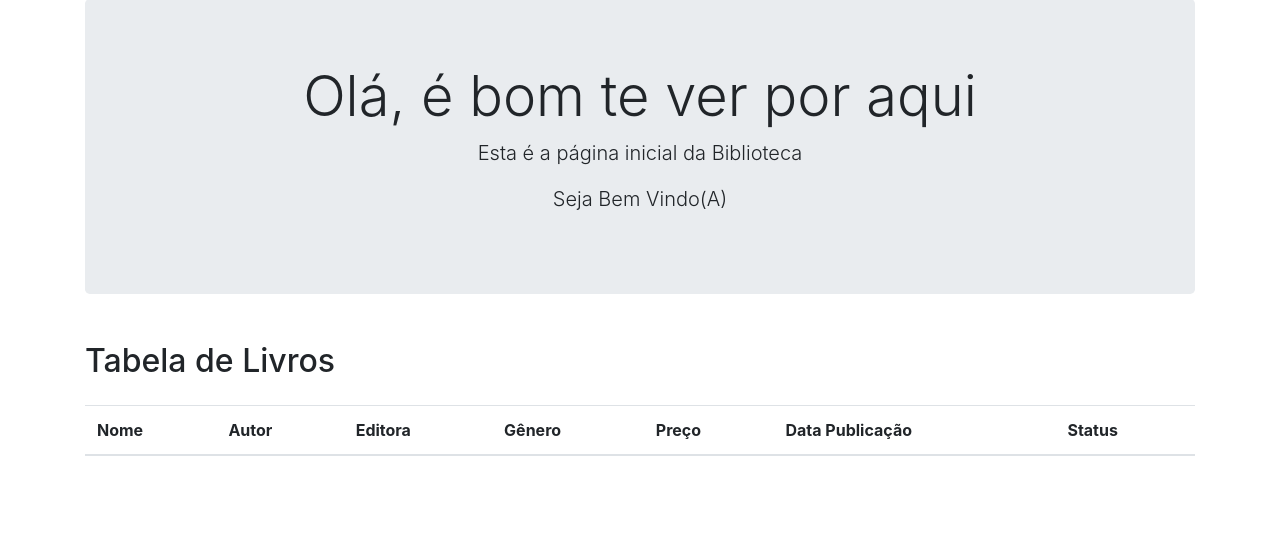
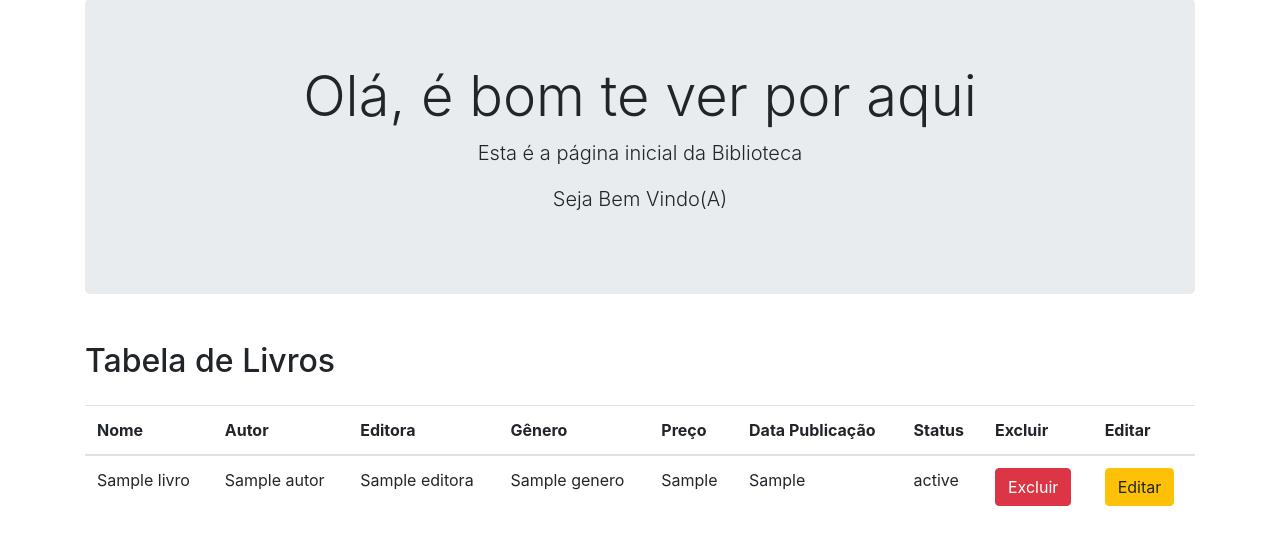
Before and after one commit to Arthur-Joao/Biblioteca, a Django app: page / in a window 1280 px wide. Shown: the part 105-650 px from the top of the page. Run offline with Django 5.2, Linux system fonts and the light colour scheme; tables that the repository leaves empty hold one stand-in row (values such as "Sample post"); lists and menus that the app fills with data are empty; some libraries are stand-ins or nearby versions.

Commit message:
Add files via upload

```diff
--- a/app/templates/editar_livro.html
+++ b/app/templates/editar_livro.html
@@ -14,9 +14,9 @@
     <p>Nome: {{ livro.nome }}</p>
     <p>Autor: {{ livro.autor }}</p>
     <p>Editora: {{ livro.editora }}</p>
-    <p>Gênero: {% for genero in livro.genero.all %}{{genero.nome }}{% if not forloop.last %}, {% endif %}{% endfor%}</p>
+    <p>Gênero: {{ livro.genero }}</p>
     <p>Preço: R$ {{ livro.preco }}</p>
-    <p>Data de Publicação: {{ livro.data_plub }}</p>
+    <p>Data de Publicação: {{ livro.data_hub }}</p>
     <p>Status: {{ livro.status }}</p>
     <h3 class="mt-4">Editar Livro</h3>
     {% if messages %}
--- a/app/templates/index.html
+++ b/app/templates/index.html
@@ -75,6 +75,8 @@
                     <th scope="col">Preço</th>
                     <th scope="col">Data Publicação</th>
                     <th scope="col">Status</th>
+                    <th scope="col">Excluir</th>
+                    <th scope="col">Editar</th>
                 </tr>
             </thead>
             <tbody>
@@ -87,6 +89,8 @@
                     <td>{{ livros.preco }}</td>
                     <td>{{ livros.data_hub }}</td>
                     <td>{{ livros.status }}</td>
+                    <td><a href="delete/{{ livros.id }}" class="btn btn-danger">Excluir</a></td>
+                    <td><a href="editar/{{ livros.id }}" class="btn btn-warning">Editar</a></td>
                 </tr>
                 {% endfor %}
             </tbody>
--- a/app/views.py
+++ b/app/views.py
@@ -7,17 +7,13 @@ from .forms import LivroForm
 
 class IndexView(View):
     def get(self, request, *args, **kwargs):
-        return render(request, 'index.html')
+        livros = Livro.objects.all()
+        return render(request, 'index.html', {'livros': livros})
 
 class LivrosView(View):
     def get(self, request, *args, **kwargs):
         livros = Livro.objects.all()
         return render(request, 'livros.html', {'livros': livros})
-
-# class ReservaView(View):
-#     def get(self, request, *args, **kwargs):
-#         reservas = Reserva.objects.all()
-#         return render(request, 'reserva.html', {'reservas': reservas})
 
 class CidadesView(View):
     def get(self, request, *args, **kwargs):
@@ -48,7 +44,7 @@ class DeleteLivroView(View):
     def get(self, request, id, *args, **kwargs):
         livro = Livro.objects.get(id=id)
         livro.delete()
-        messages.success(request, 'Livro excluído com sucesso!') # Success message
+        messages.success(request, 'Livro excluído com sucesso!')
         return redirect('livros')
 
 class EditarLivroView(View):
@@ -65,8 +61,7 @@ class EditarLivroView(View):
         if form.is_valid():
             form.save()
             messages.success(request, 'As edições foram salvas com sucesso.')
-            return redirect('editar', id=id)  # Redirecionar de volta para a página de edição
+            return redirect('editar', id=id) # Redirecionar de volta para a página de edição
         else:
             messages.error(request, 'Corrija os erros no formulário antes de enviar novamente.')
-
-        return render(request, self.template_name, {'livro': livro, 'form': form})
+            return render(request, self.template_name, {'livro': livro, 'form': form})
--- a/config/settings.py
+++ b/config/settings.py
@@ -28,6 +28,8 @@ INSTALLED_APPS = [
     'django.contrib.messages',
     'django.contrib.staticfiles',
     'app',
+    'crispy_forms',
+    'crispy_bootstrap4',
 ]
 
 MIDDLEWARE = [
@@ -106,6 +108,8 @@ USE_I18N = True
 
 USE_TZ = True
 
+CRISPY_ALLOWED_TEMPLATE_PACKS = "bootstrap4"
+CRISPY_TEMPLATE_PACK = "bootstrap4"
 
 # Static files (CSS, JavaScript, Images)
 # https://docs.djangoproject.com/en/5.2/howto/static-files/
--- a/config/urls.py
+++ b/config/urls.py
@@ -7,17 +7,11 @@ urlpatterns = [
     path('admin/', admin.site.urls),
     path('', IndexView.as_view(), name='index'),
     path('livros/', LivrosView.as_view(), name='livros'),
-    # path('reserva/', ReservaView.as_view(), name='reserva'),
     path('cidade/', CidadesView.as_view(), name='cidade'),
     path('autor/', AutoresView.as_view(), name='autor'),
     path('editor/', EditorasView.as_view(), name='editora'),
     path('leitor/', LeitoresView.as_view(), name='leitor'),
     path('genero/', GenerosView.as_view(), name='genero'),
     path('delete/<int:id>/', DeleteLivroView.as_view(), name='delete'),
-    path('editar/<int:id>', EditarLivroView.as_view(), name='editar'),
+    path('editar/<int:id>/', EditarLivroView.as_view(), name='editar'),
 ]
-
-from django.contrib import admin
-from django.urls import path
-from django.views.generic import TemplateView
-from app.views import *
```
Also changed, not shown: app/forms.py (+11 -11 lines).
